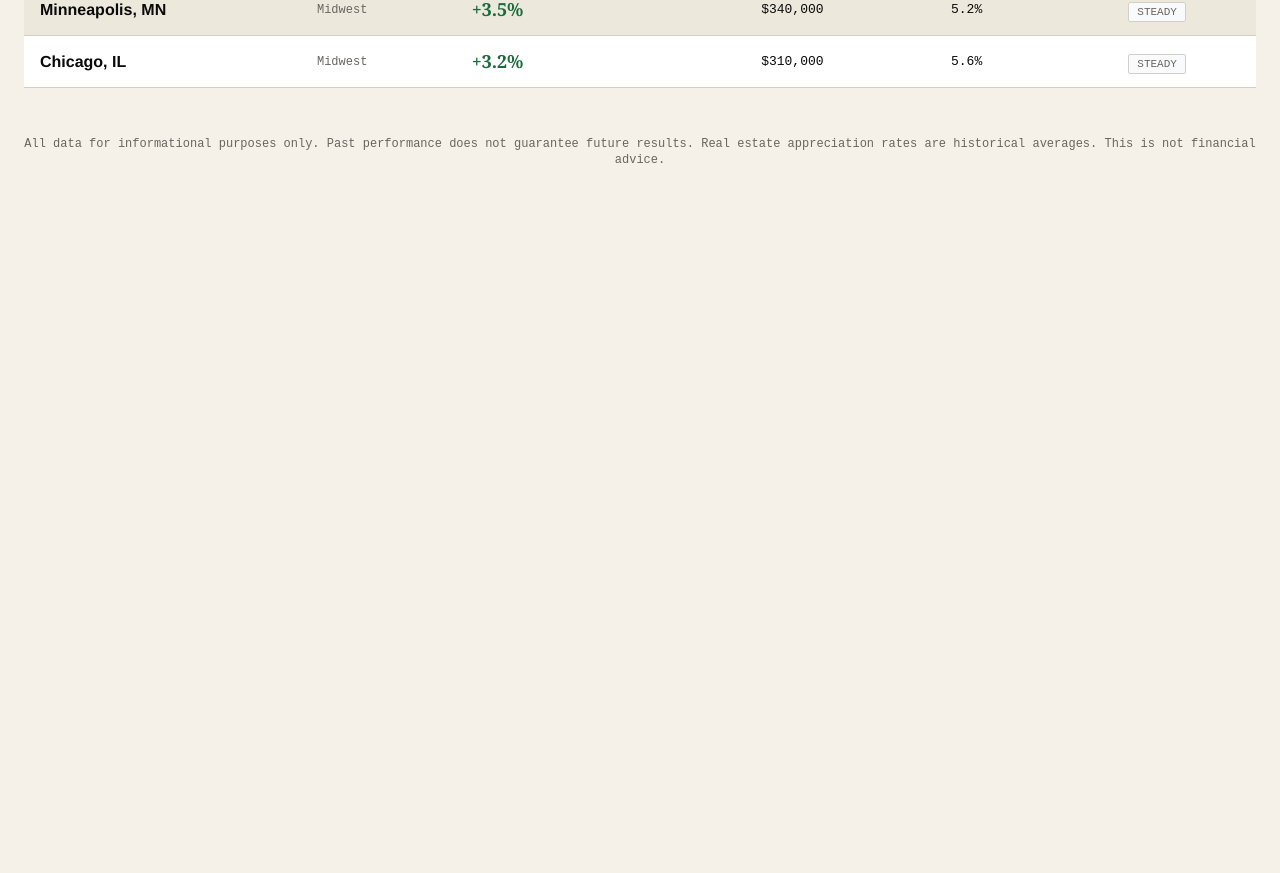
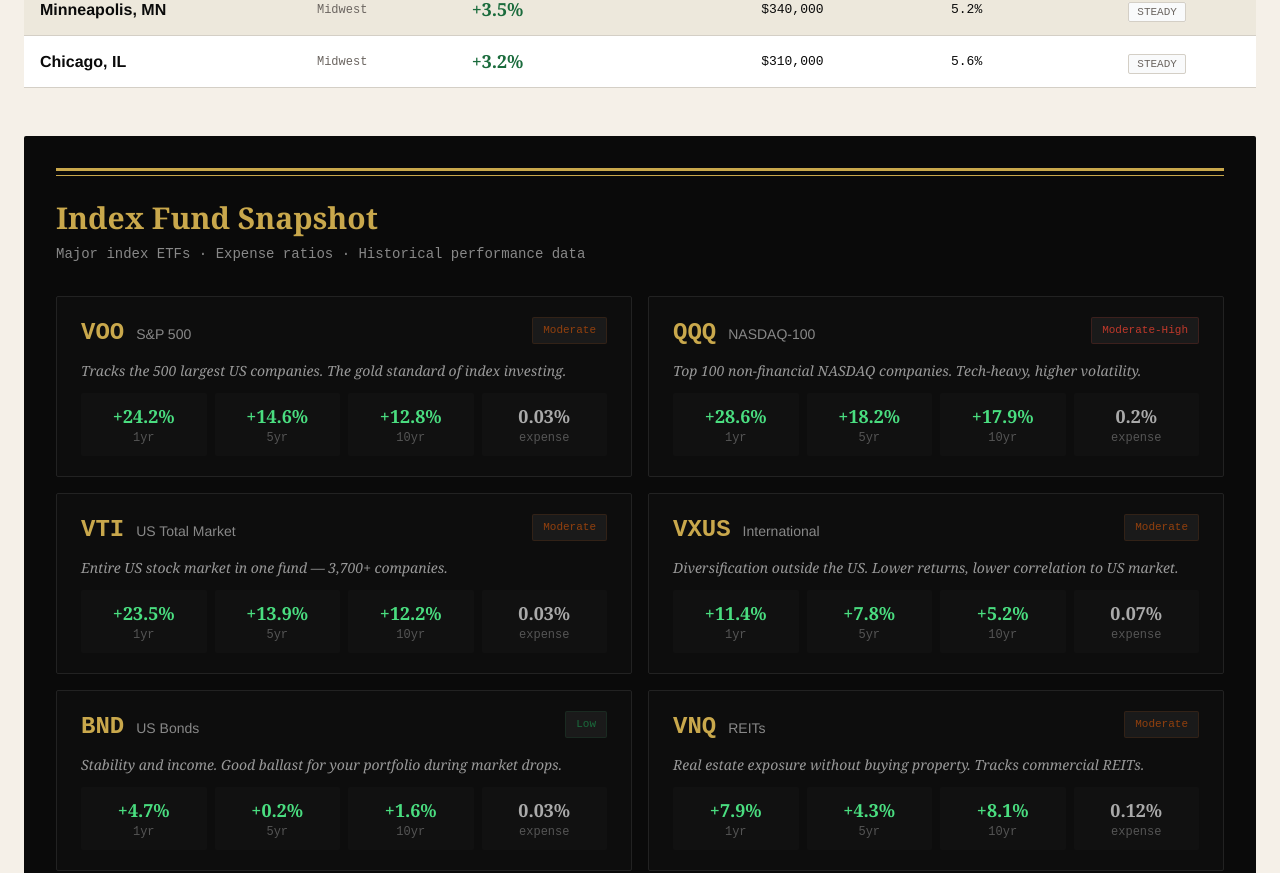
Before and after one commit to akashmalbari/rateiq, a Next.js app: page /markets in a window 1280 px wide. Shown: the part 1031-1904 px from the top of the page. Before the commit the page ends 1239 px from the top, so only its background shows below. Built offline with nearby package versions, Linux system fonts and the light colour scheme; no server answers.

Commit message:
Fix market pages

```diff
--- a/pages/decisions/housing/index.js
+++ b/pages/decisions/housing/index.js
@@ -5,7 +5,6 @@
   { href: '/decisions/housing/rent-vs-buy', label: 'Rent vs Buy' },
   { href: '/calculator', label: 'Invest vs Real Estate' },
   { href: '/decisions/housing/mortgage-vs-invest', label: 'Mortgage vs Invest Extra Cash' },
-  { href: '/markets', label: 'Mortgage & Market Rates' },
 ];
 
 export default function HousingDecisionsPage() {
@@ -20,7 +19,7 @@
           Compare housing strategies with scenario-based financial outcomes.
         </p>
 
-        <div className="grid md:grid-cols-2 gap-4">
+        <div className="grid md:grid-cols-2 gap-4 mb-8">
           {pages.map((page) => (
             <Link key={page.href} href={page.href}>
               <div style={{ background: 'white', border: '1px solid var(--border)', borderRadius: '2px', padding: '20px' }}>
@@ -32,6 +31,18 @@
             </Link>
           ))}
         </div>
+
+        <div style={{ background: 'var(--cream)', border: '1px solid var(--border)', borderRadius: '2px', padding: '18px 20px' }}>
+          <div className="text-xs font-mono uppercase tracking-widest mb-2" style={{ color: 'var(--muted)' }}>
+            Housing Market Intelligence
+          </div>
+          <Link href="/markets" className="font-display font-bold text-2xl hover:underline" style={{ color: 'var(--ink)' }}>
+            Mortgage & Market Rates
+          </Link>
+          <div className="mt-3 text-xs font-mono uppercase tracking-widest" style={{ color: 'var(--gold)' }}>
+            Open market dashboard →
+          </div>
+        </div>
       </div>
     </div>
   );
--- a/pages/markets.js
+++ b/pages/markets.js
@@ -1,5 +1,5 @@
 // pages/markets.js
-import { getLiveRates, REAL_ESTATE_MARKETS } from '../lib/marketData';
+import { getLiveRates, REAL_ESTATE_MARKETS, INDEX_FUNDS } from '../lib/marketData';
 import Header from '../components/Header';
 import TickerBar from '../components/TickerBar';
 
@@ -11,6 +11,13 @@
 function fmt(n) {
   return new Intl.NumberFormat('en-US', { style: 'currency', currency: 'USD', maximumFractionDigits: 0 }).format(n);
 }
+
+const RISK_COLOR = {
+  Low: '#1a6b3c',
+  Moderate: '#92400e',
+  'Moderate-High': '#c0392b',
+  High: '#7b1d1d',
+};
 
 export default function MarketsPage({ rates }) {
   return (
@@ -65,10 +72,70 @@
           </table>
         </div>
 
+        {/* Index Funds */}
+        <div style={{ background: 'var(--ink)' }} className="py-8 px-8 rounded-sm mb-8">
+          <div style={{ borderTop: '3px solid var(--gold)', marginBottom: '4px' }} />
+          <div style={{ borderTop: '1px solid var(--gold)', marginBottom: '24px' }} />
+          <h2 className="text-3xl font-display font-bold mb-2" style={{ color: 'var(--gold)' }}>Index Fund Snapshot</h2>
+          <p className="font-mono text-sm mb-8" style={{ color: '#888' }}>
+            Major index ETFs · Expense ratios · Historical performance data
+          </p>
+
+          <div className="grid md:grid-cols-2 gap-4 mb-4">
+            {INDEX_FUNDS.map((f) => (
+              <div key={f.ticker} style={{ border: '1px solid #222', padding: '20px 24px', borderRadius: '2px', background: '#0d0d0d' }}>
+                <div className="flex justify-between items-start mb-3">
+                  <div>
+                    <span className="font-mono font-bold text-2xl" style={{ color: 'var(--gold)' }}>{f.ticker}</span>
+                    <span className="ml-3 text-sm" style={{ color: '#888' }}>{f.index}</span>
+                  </div>
+                  <span
+                    style={{
+                      fontSize: 11,
+                      fontFamily: 'monospace',
+                      padding: '4px 10px',
+                      borderRadius: '2px',
+                      background: '#1a1a1a',
+                      color: RISK_COLOR[f.risk] || '#888',
+                      border: `1px solid ${(RISK_COLOR[f.risk] || '#888')}33`,
+                    }}
+                  >
+                    {f.risk}
+                  </span>
+                </div>
+                <div className="text-sm mb-3" style={{ color: '#999', fontFamily: 'Georgia, serif', fontStyle: 'italic' }}>
+                  {f.description}
+                </div>
+                <div className="grid grid-cols-4 gap-2 text-center">
+                  {[
+                    ['1yr', f.historicReturn1yr],
+                    ['5yr', f.historicReturn5yr],
+                    ['10yr', f.historicReturn10yr],
+                  ].map(([label, val]) => (
+                    <div key={label} style={{ background: '#111', padding: '10px 6px', borderRadius: '2px' }}>
+                      <div style={{ color: val > 0 ? '#4ade80' : '#f87171', fontWeight: 'bold', fontFamily: 'Georgia, serif', fontSize: 18 }}>
+                        {val > 0 ? '+' : ''}{val}%
+                      </div>
+                      <div className="text-xs font-mono" style={{ color: '#555' }}>{label}</div>
+                    </div>
+                  ))}
+                  <div style={{ background: '#111', padding: '10px 6px', borderRadius: '2px' }}>
+                    <div style={{ color: '#aaa', fontWeight: 'bold', fontFamily: 'Georgia, serif', fontSize: 18 }}>
+                      {f.expenseRatio}%
+                    </div>
+                    <div className="text-xs font-mono" style={{ color: '#555' }}>expense</div>
+                  </div>
+                </div>
+              </div>
+            ))}
+          </div>
+        </div>
+
         {/* Disclaimer */}
         <p className="text-xs font-mono text-center" style={{ color: 'var(--muted)' }}>
           All data for informational purposes only. Past performance does not guarantee future results.
-          Real estate appreciation rates are historical averages. This is not financial advice.
+          Real estate appreciation rates are historical averages. Index fund returns are trailing averages, net of expense ratios.
+          This is not financial advice.
         </p>
       </div>
     </div>
```
